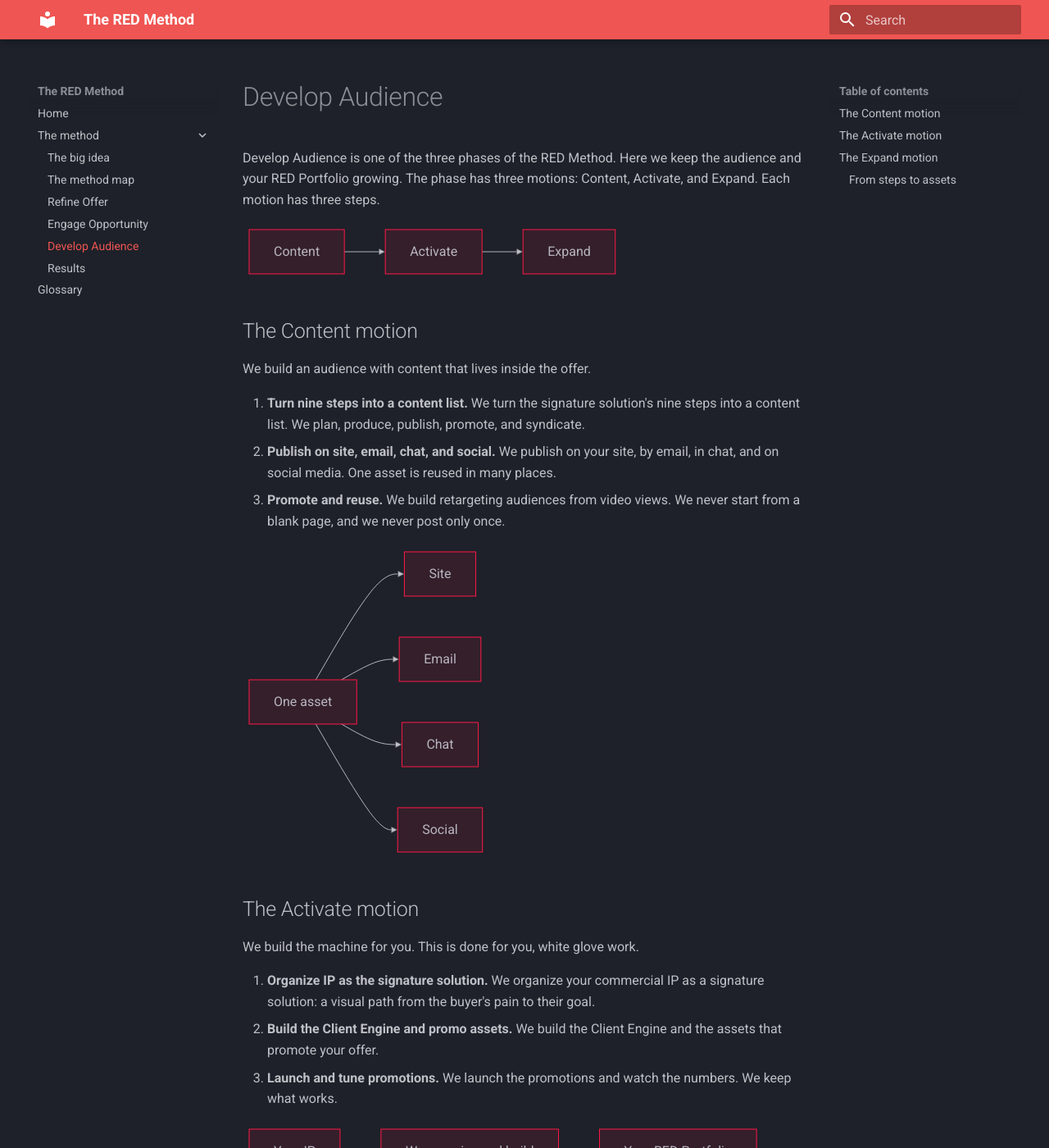
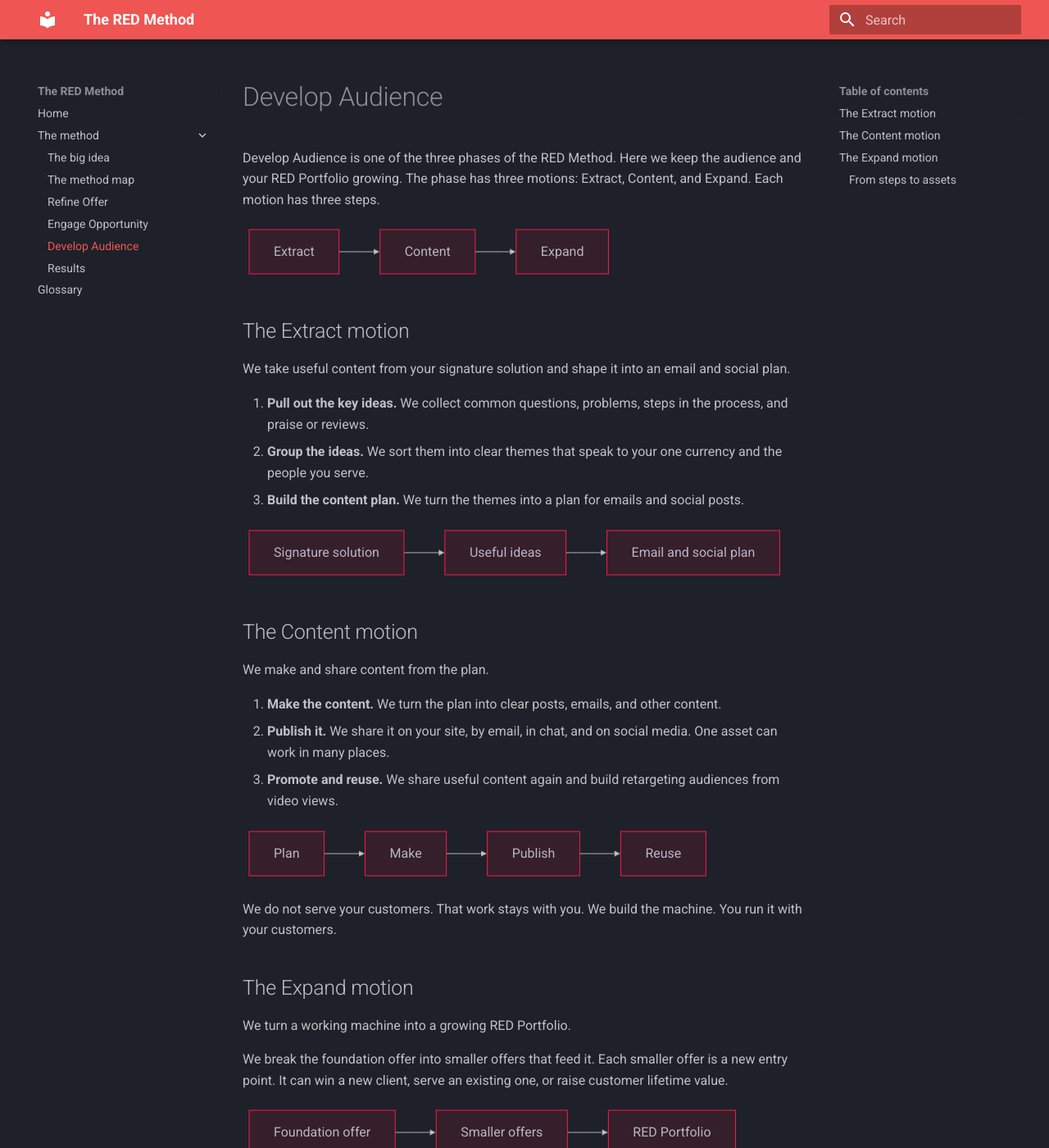
Before and after one commit to redrhino-online/red-canon, an MkDocs documentation site: the page built from docs/method/develop-audience.md, in a window 1280 px wide and 1400 px high. Shown: the whole window at 82% size. Built offline with MkDocs 1.6.1 and Material for MkDocs 9.7.7, drawn with Linux system fonts in a browser that asks for light colours; some of the changed text lies outside the part shown.

Commit message:
docs(method): rename Activate motion to Extract
Rename the second motion of Develop Audience from Activate to Extract and
reorder the phase to Extract, Content, Expand. Extract is our service
layer: pull key ideas from the signature solution, group themes around the
one currency, and build the email and social plan before content is made.
This aligns the public docs with internal/stations.md and the platform
SPEC section 12.5.

````diff
--- a/docs/method/develop-audience.md
+++ b/docs/method/develop-audience.md
@@ -1,57 +1,45 @@
 # Develop Audience
 
 Develop Audience is one of the three phases of the RED Method. Here we keep
-the audience and your RED Portfolio growing. The phase has three motions: Content,
-Activate, and Expand. Each motion has three steps.
+the audience and your RED Portfolio growing. The phase has three motions:
+Extract, Content, and Expand. Each motion has three steps.
 
 ```mermaid
 flowchart LR
-    A[Content] --> B[Activate] --> C[Expand]
+    A[Extract] --> B[Content] --> C[Expand]
+```
+
+## The Extract motion
+
+We take useful content from your signature solution and shape it into an email
+and social plan.
+
+1. **Pull out the key ideas.** We collect common questions, problems, steps in
+the process, and praise or reviews.
+2. **Group the ideas.** We sort them into clear themes that speak to your one
+currency and the people you serve.
+3. **Build the content plan.** We turn the themes into a plan for emails and
+social posts.
+
+```mermaid
+flowchart LR
+    A[Signature solution] --> B[Useful ideas] --> C[Email and social plan]
 ```
 
 ## The Content motion
 
-We build an audience with content that lives inside the offer.
+We make and share content from the plan.
 
-1. **Turn nine steps into a content list.** We turn the signature solution's
-   nine steps into a content list. We plan, produce, publish, promote, and
-   syndicate.
-2. **Publish on site, email, chat, and social.** We publish on your site, by
-   email, in chat, and on social media. One asset is reused in many places.
-3. **Promote and reuse.** We build retargeting audiences from video views. We
-   never start from a blank page, and we never post only once.
+1. **Make the content.** We turn the plan into clear posts, emails, and other
+content.
+2. **Publish it.** We share it on your site, by email, in chat, and on social
+media. One asset can work in many places.
+3. **Promote and reuse.** We share useful content again and build retargeting
+audiences from video views.
 
 ```mermaid
 flowchart LR
-    A[One asset] --> B[Site]
-    A --> C[Email]
-    A --> D[Chat]
-    A --> E[Social]
-```
-
-## The Activate motion
-
-We build the machine for you. This is done for you, white glove work.
-
-1. **Organize IP as the signature solution.** We organize your commercial IP as
-   a signature solution: a visual path from the buyer's pain to their goal.
-2. **Build the Client Engine and promo assets.** We build the Client Engine and
-   the assets that promote your offer.
-3. **Launch and tune promotions.** We launch the promotions and watch the
-   numbers. We keep what works.
-
-```mermaid
-flowchart LR
-    A[Your IP] --> B[We organize and build] --> C[Your RED Portfolio]
-```
-
-We also design and implement your enrollment script. That means the words, the
-questions, and the checkpoints your team uses on the call. We practice it with
-you until it feels natural, not pushy.
-
-```mermaid
-flowchart LR
-    A[Script] --> B[Questions] --> C[Checkpoints] --> D[Practice]
+    A[Plan] --> B[Make] --> C[Publish] --> D[Reuse]
 ```
 
 We do not serve your customers. That work stays with you. We build the machine.
````
Also changed, not shown: docs/index.md (+1 -1 lines), docs/method/motions.md (+4 -5 lines), internal/stations.md (+5 -5 lines).
